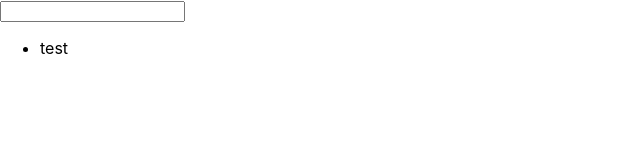
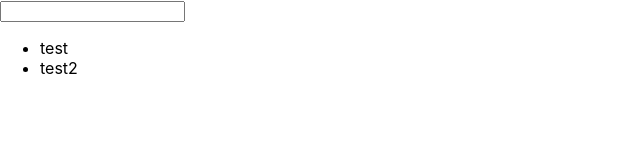
Before and after one commit to cours-reactjs-jedi/pokedex, a React (Create React App) app: page / in a window 1280 px wide. Shown: the top 160 px of the page, without its empty margins (0-640 px from the left). Built offline with nearby package versions, Linux system fonts and the light colour scheme.

Commit message:
Update PokemonList.js

```diff
--- a/src/components/PokemonList/PokemonList.js
+++ b/src/components/PokemonList/PokemonList.js
@@ -6,9 +6,7 @@ function PokemonList({ searchTerm = "" }) {
   return (
     <ul>
     <li>test</li>
-    {/*   {pokemons.map((pokemon) => (
-        <li key={pokemon.name}>{pokemon.name}</li>
-       ))} */}
+    <li>test2</li>
     </ul>
   );
 }
```
